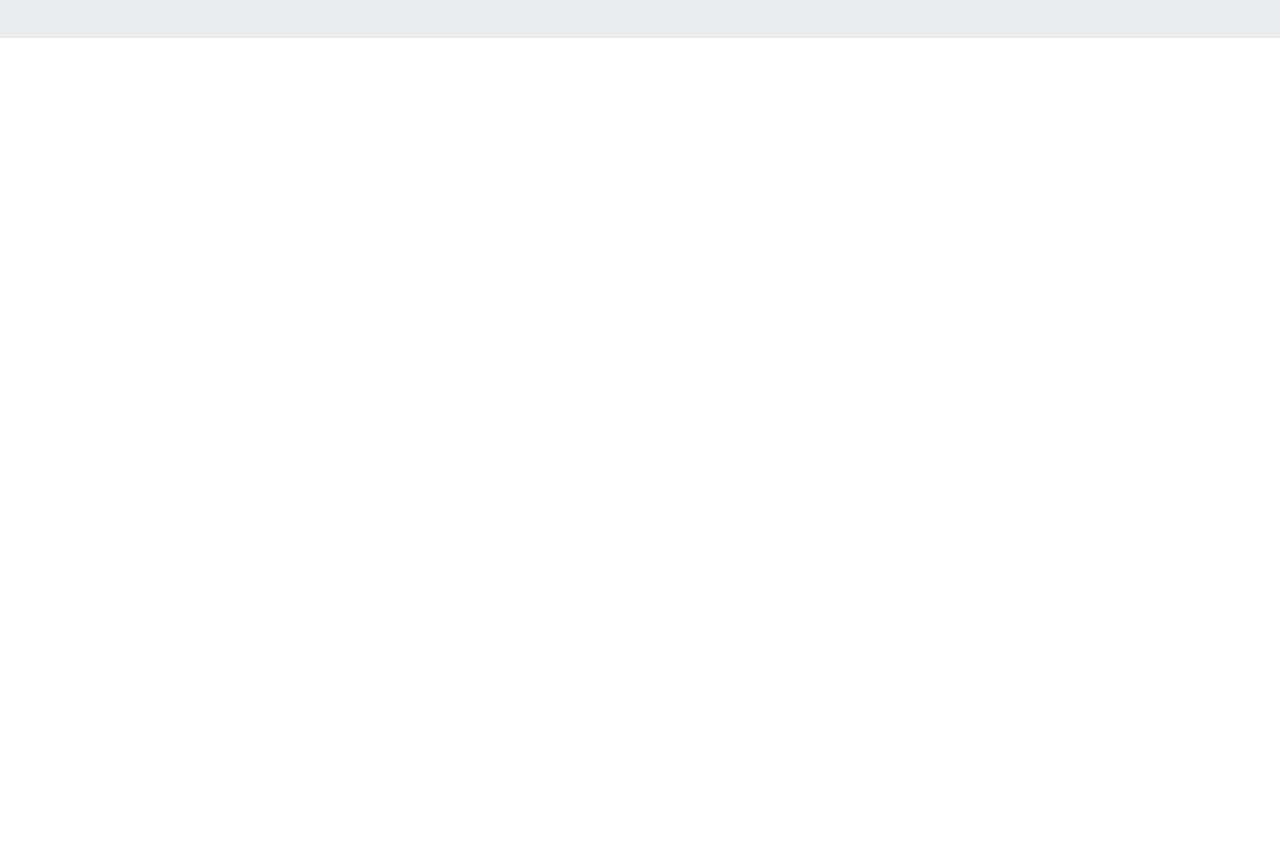
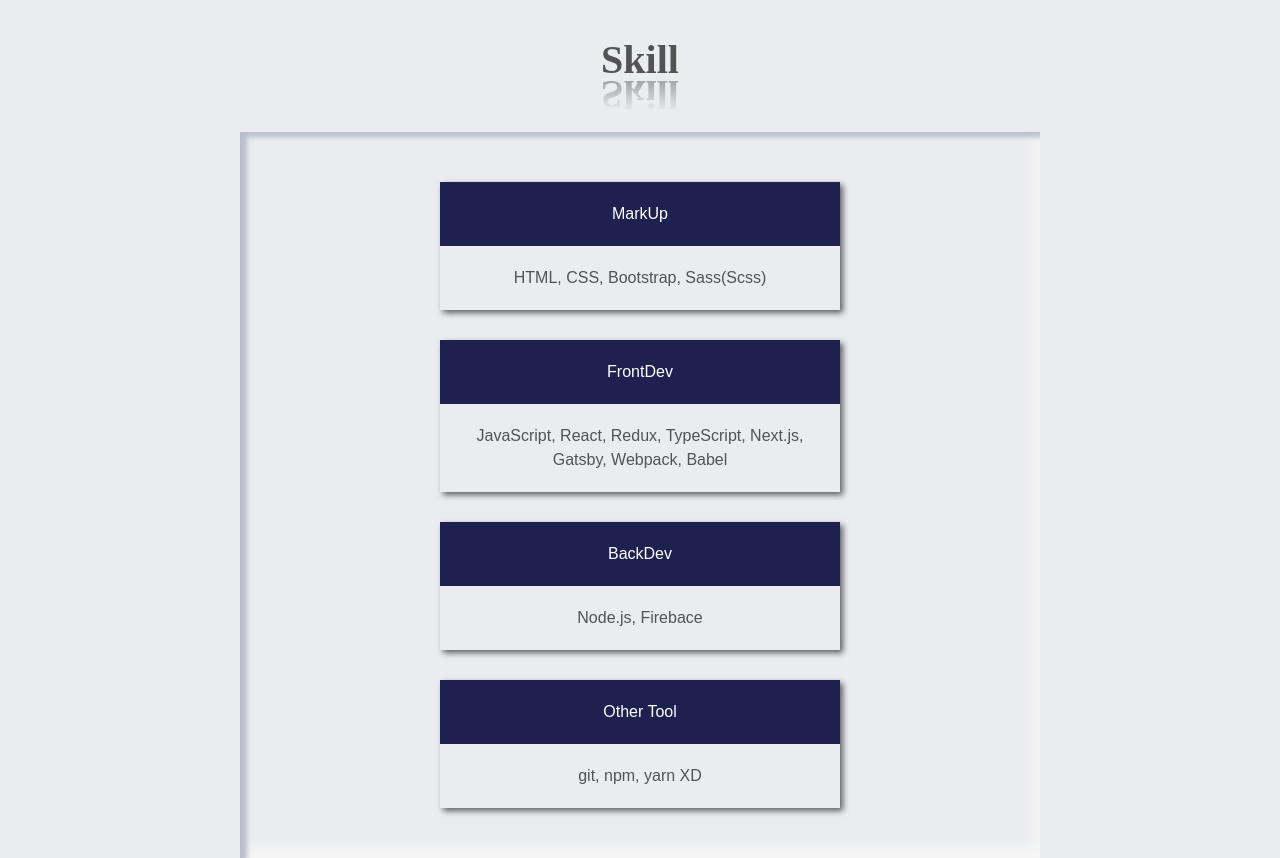
Before and after one commit to takayuki-0107/portfolio, a React (Create React App) app: page / in a window 1280 px wide. Shown: the part 1440-2298 px from the top of the page. Before the commit the page ends 1478 px from the top, so only its background shows below. Built offline with nearby package versions, Linux system fonts and the light colour scheme.

Commit message:
skill画面完成（仮）レスポンシブ対応

```diff
--- /dev/null
+++ b/src/components/molecules/card/SkillCard.js
@@ -0,0 +1,28 @@
+import React from 'react';
+import styled from '@emotion/styled';
+
+import SkillCardTop from './SkillCardTop';
+import SkillCardBottom from './SkillCardBottom';
+
+const SkillCard = styled.div`
+  width: 400px;
+  max-width: 80%;
+  margin: 0 auto;
+  background: red;
+  margin-bottom: 3rem;
+  box-shadow: 3px 3px 6px rgba(0, 0, 0, 0.6);
+  &:last-child {
+    margin-bottom: 0;
+  }
+`;
+
+export default ({ name, lang }) => {
+  return (
+    <>
+      <SkillCard>
+        <SkillCardTop name={name} />
+        <SkillCardBottom lang={lang} />
+      </SkillCard>
+    </>
+  );
+};
--- /dev/null
+++ b/src/components/molecules/card/SkillCardBottom.js
@@ -0,0 +1,27 @@
+import React from 'react';
+import styled from '@emotion/styled';
+
+import Color from '../../../styles/Color';
+import Typograph from '../../../styles/Typograph';
+
+const SkillCardBottom = styled.div`
+  max-width: 100%;
+  padding: 2rem;
+  background-color: ${Color.Main};
+  ${Typograph.Body1};
+`;
+const SkillLang = styled.p`
+  text-align: center;
+  color: ${Color.Text};
+  ${Typograph.Body1}
+`;
+
+export default ({ lang }) => {
+  return (
+    <>
+      <SkillCardBottom>
+        <SkillLang>{lang}</SkillLang>
+      </SkillCardBottom>
+    </>
+  );
+};
--- /dev/null
+++ b/src/components/molecules/card/SkillCardTop.js
@@ -0,0 +1,27 @@
+import React from 'react';
+import styled from '@emotion/styled';
+
+import Color from '../../../styles/Color';
+import Typograph from '../../../styles/Typograph';
+
+const SkillCardTop = styled.div`
+  padding: 2rem;
+  width: 100%;
+  background-color: ${Color.DarkBlue};
+  ${Typograph.Body1};
+`;
+const SkillName = styled.p`
+  text-align: center;
+  color: ${Color.White};
+  ${Typograph.Body1}
+`;
+
+export default ({ name }) => {
+  return (
+    <>
+      <SkillCardTop>
+        <SkillName>{name}</SkillName>
+      </SkillCardTop>
+    </>
+  );
+};
--- /dev/null
+++ b/src/components/organisms/Skill.js
@@ -0,0 +1,40 @@
+import React from 'react';
+import styled from '@emotion/styled';
+import SectionTitle from '../atoms/SectionTitle';
+
+import Color from '../../styles/Color';
+import SkillCard from '../molecules/card/SkillCard';
+// import Typograph from '../../styles/Typograph';
+
+const Skill = styled.div`
+  width: 100%;
+  background-color: ${Color.Main};
+`;
+const CardContainer = styled.div`
+  margin: 0 auto;
+  @media (min-width: 960px) {
+    width: 800px;
+    max-width: 80%;
+    padding: 5rem 0;
+    box-shadow: inset 7px 5px 5px #babecc, inset -7px -11px 10px #f5f5f5;
+  }
+`;
+
+export default () => {
+  return (
+    <>
+      <Skill>
+        <SectionTitle>Skill</SectionTitle>
+        <CardContainer>
+          <SkillCard name="MarkUp" lang="HTML, CSS, Bootstrap, Sass(Scss)" />
+          <SkillCard
+            name="FrontDev"
+            lang="JavaScript, React, Redux, TypeScript, Next.js, Gatsby, Webpack, Babel"
+          />
+          <SkillCard name="BackDev" lang="Node.js, Firebace" />
+          <SkillCard name="Other Tool" lang="git, npm, yarn XD" />
+        </CardContainer>
+      </Skill>
+    </>
+  );
+};
--- a/src/components/pages/App.js
+++ b/src/components/pages/App.js
@@ -3,6 +3,7 @@
 import Layout from '../organisms/Layout';
 import FirstView from '../organisms/FirstView';
 import Profile from '../organisms/Profile';
+import Skill from '../organisms/Skill';
 
 const App = () => {
   return (
@@ -10,6 +11,7 @@
       <Layout>
         <FirstView />
         <Profile />
+        <Skill />
       </Layout>
     </>
   );
```
